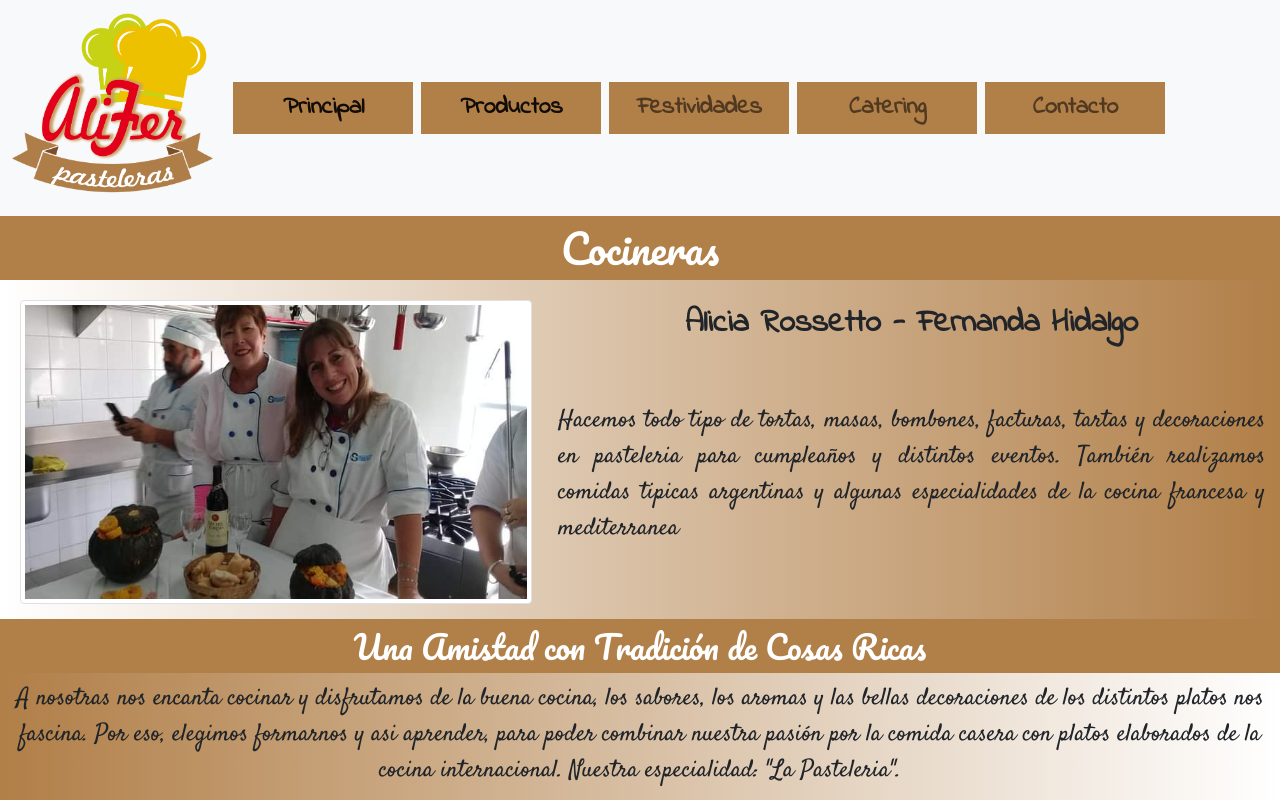
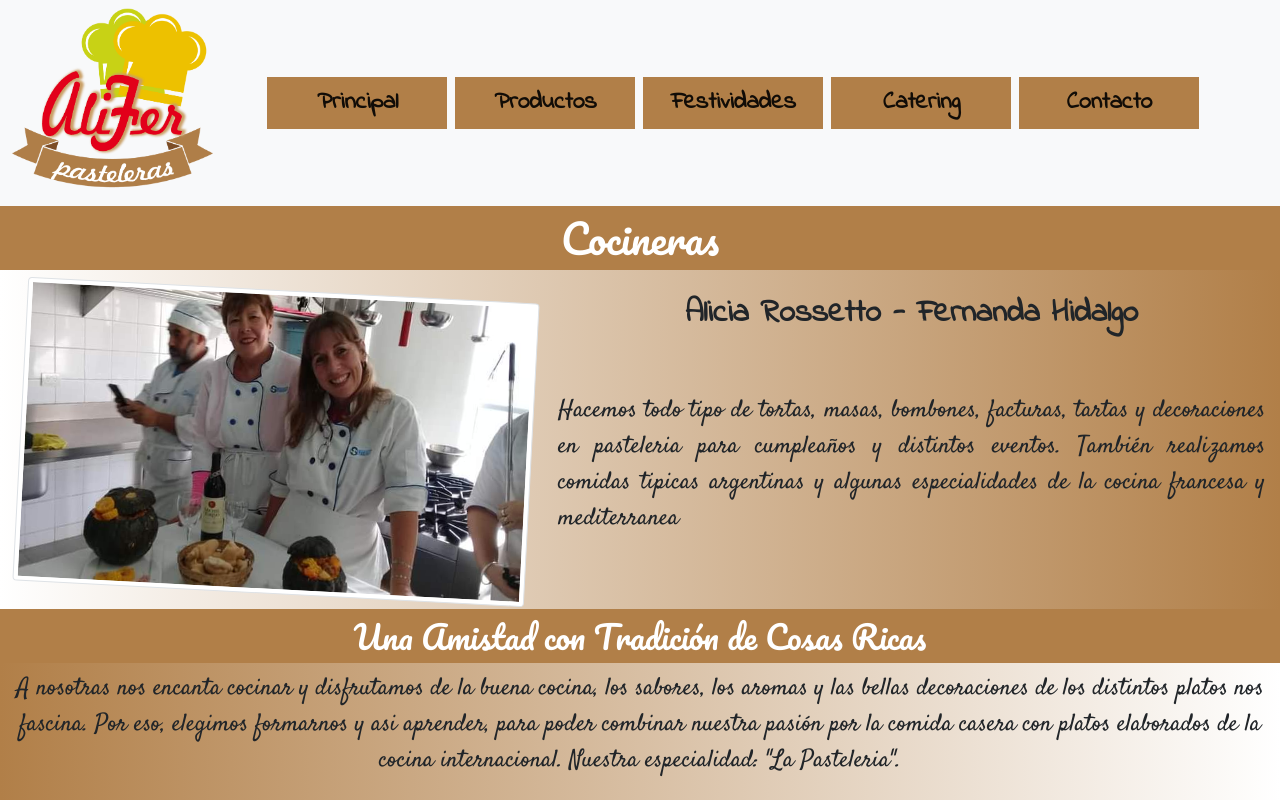
Before and after one commit to LucasKatz/repositoriokatz, a website: page index.html in a window 1280 px wide. Shown: the top 800 px of the page. Drawn offline with nearby package versions, Linux system fonts and the light colour scheme.

Commit message:
agregue efectos al index y navbar

```diff
--- a/Sass/estilos.scss
+++ b/Sass/estilos.scss
@@ -23,6 +23,10 @@ box-sizing: border-box;
 nav{
     font-size: larger;
 
+    .logo{
+        margin-right: 50px;
+    }
+
     ul {
         display: flex;
         flex-direction: row;
@@ -34,7 +38,7 @@ nav{
             margin: 4px;
         }
 
-            .boton {
+            .boton{
                 width: 180px;
                 text-align: center;
                 font-size: x-large;
@@ -43,7 +47,22 @@ nav{
                 font-family: $font1;
                 font-weight: bolder;
             }
+
+            a {
+                text-decoration: none;
+                background-image: linear-gradient(to right, yellow,brown);
+                background-position: 0% 100%;
+                background-repeat: no-repeat;
+                background-size: 0% 4px;
+
+            }
+            a:hover, a:focus {
+                background-size: 100% 6px;
+                transition: background-size 1s;
+            }
+
 }
+
 
 /*INDEX - DATOS PERSONALES */
 @mixin sizes ($height, $width){
@@ -71,6 +90,7 @@ nav{
         .alifer2 {
             @include sizes(304px,512px );
             margin-left: 20px;
+            transform: rotate(3deg);
 
         }
 
--- a/index.html
+++ b/index.html
@@ -18,7 +18,7 @@
         <nav class="navbar navbar-expand-lg navbar-light bg-light">
             <div class="container-fluid">
 
-                <a class="navbar-brand" href="#"><img src="./img/AliFer.png" height="190px"></a>
+                <img src="./img/AliFer.png" class="logo" height="190px">
 
                 <button class="navbar-toggler" type="button" data-bs-toggle="collapse" data-bs-target="#navbarSupportedContent" aria-controls="navbarSupportedContent" aria-expanded="false" aria-label="Toggle navigation">
                     <span class="navbar-toggler-icon"></span>
@@ -36,15 +36,15 @@
                     </li>
 
                     <li class="nav-item">
-                        <a class="nav-link boton" href="./pages/festividades.html">Festividades</a>
+                        <a class="nav-link active boton" href="./pages/festividades.html">Festividades</a>
                     </li>
 
                     <li class="nav-item">
-                        <a class="nav-link boton" href="./pages/catering.html">Catering</a>
+                        <a class="nav-link active boton" href="./pages/catering.html">Catering</a>
                     </li>
 
                     <li class="nav-item">
-                        <a class="nav-link boton" href="./pages/contacto.html">Contacto</a>
+                        <a class="nav-link active boton" href="./pages/contacto.html">Contacto</a>
                     </li>
 
                 </div>
```
Also changed, not shown: Css/estilos.css, Sass/estilos.css, 2 other files.
